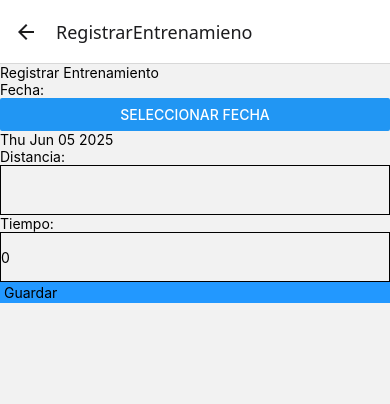
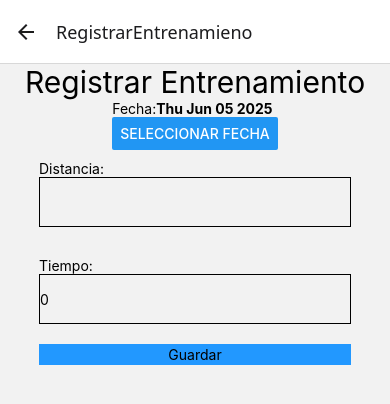
Before and after one commit to N0oCh1/react-native-parcial, a React Native app: screen /RegistrarEntrenamieno in a window 390 px wide. Shown: the top 404 px of the page. Built offline with nearby package versions, Linux system fonts and the light colour scheme; what expo-file-system would draw is missing.

Commit message:
registrarentrenamiento styles

```diff
--- a/app/(dashboard)/RegistrarEntrenamiento.js
+++ b/app/(dashboard)/RegistrarEntrenamiento.js
@@ -17,26 +17,20 @@ export default function RegistrarComponente() {
   const [tiempo, setTiempo] = useState(0);
   const [show, setShow] = useState(false);
 
-
-function validarDatos (distancia, tiempo){
-  if(!distancia|| isNaN(distancia)||distancia<=0)
-  {
+  function validarDatos(distancia, tiempo) {
+    if (!distancia || isNaN(distancia) || distancia <= 0) {
       alert("distancia debe ser positiva");
       return false;
     }
-  if(!tiempo|| isNaN(tiempo)||tiempo<=0)
-  {
+    if (!tiempo || isNaN(tiempo) || tiempo <= 0) {
       alert("tiempo debe ser positiva");
       return false;
     }
-  return true
+    return true;
   }
 
   async function GuardarDatos() {
-    if (!validarDatos(distancia,tiempo))
-      {
-        return;
-      }
+    if (!validarDatos(distancia, tiempo)) return;
     const filePath = FileSystem.documentDirectory + "historial.json";
     // si fecha, distancia y tiempo tenga datos
     if (fecha && distancia && tiempo) {
@@ -66,7 +60,7 @@ function validarDatos (distancia, tiempo){
       historial.push(data);
       await FileSystem.writeAsStringAsync(filePath, JSON.stringify(historial));
       setFecha(new Date());
-      setDistancia('');
+      setDistancia("");
       setTiempo(0);
       alert("El datos se guardo correctamente");
       return;
@@ -76,14 +70,15 @@ function validarDatos (distancia, tiempo){
   }
 
   return (
+    <View style={{ alignItems: "center" }}>
+      <Text style={{ fontSize:30, marginBottom:"50"}} >Registrar Entrenamiento</Text>
       <View>
-      <Text>Registrar Entrenamiento</Text>
-      <View>
+
+        <View style={{ flexDirection:"row", }}>
           <Text>Fecha:</Text>
-        <View>
+         {fecha && <Text style={{ fontWeight:"bold"}}>{fecha.toDateString()}</Text>}
+        </View>
         <Button title="Seleccionar fecha" onPress={() => setShow(true)} />
-          {fecha && <Text>{fecha.toDateString()}</Text>}
-        </View>
         {show && (
           <DateTimePicker
             locale="es-ES"
@@ -97,7 +92,7 @@ function validarDatos (distancia, tiempo){
           />
         )}
       </View>
-      <View>
+      <View style={{width: "80%",margin:10}}>
         <Text>Distancia:</Text>
 
         <TextInput
@@ -112,7 +107,7 @@ function validarDatos (distancia, tiempo){
           onChangeText={setDistancia}
         />
       </View>
-      <View>
+      <View style={{width: "80%", margin:20}}>
         <Text>Tiempo:</Text>
 
         <TextInput
@@ -135,9 +130,11 @@ function validarDatos (distancia, tiempo){
 }
 const style = StyleSheet.create({
   btn_guardar: {
-    width: "100%",
+    width: "80%",
     paddingBlock: 2,
     paddingInline: 4,
     backgroundColor: "#2298ff",
+    alignItems: "center",
+    justifyContent: "center",
   },
 });
```
Also changed, not shown: assets/image.png (added), assets/image2.png (added). Lines whose indentation alone changed are shown as unchanged.
